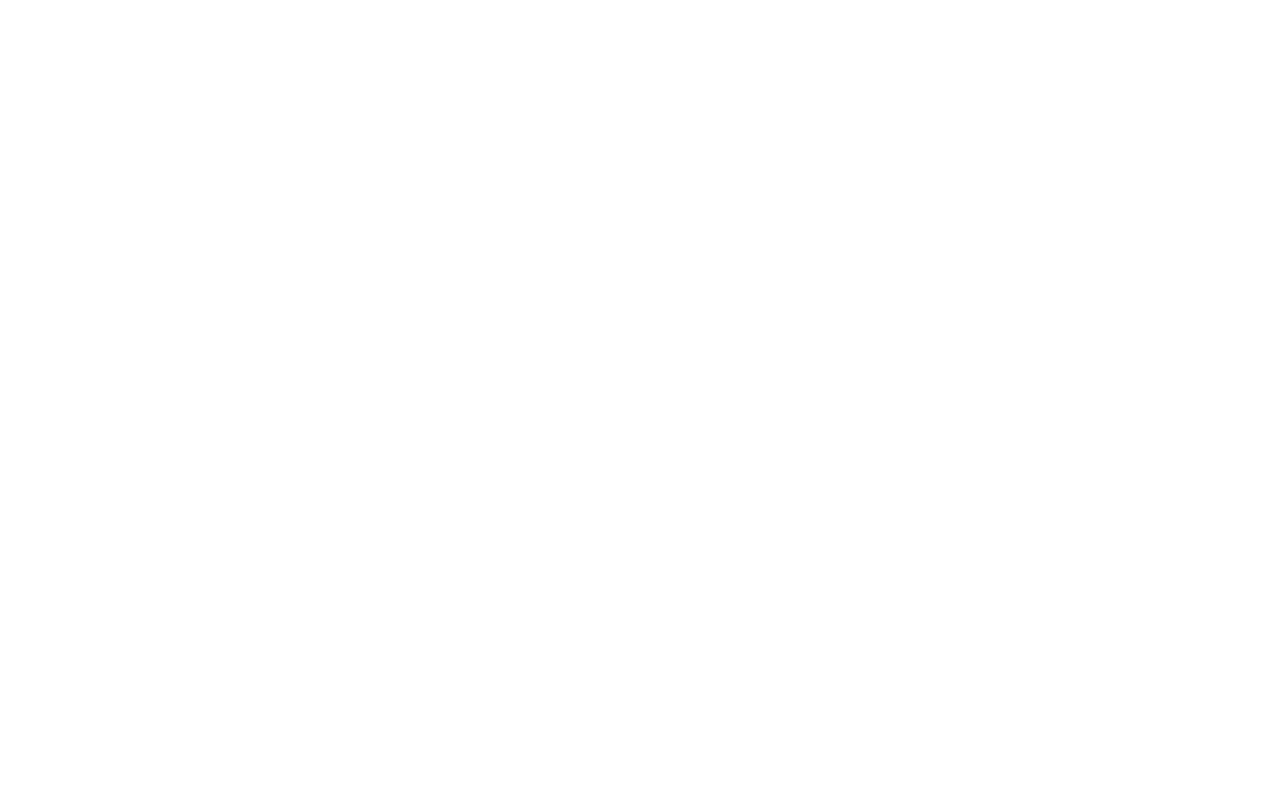
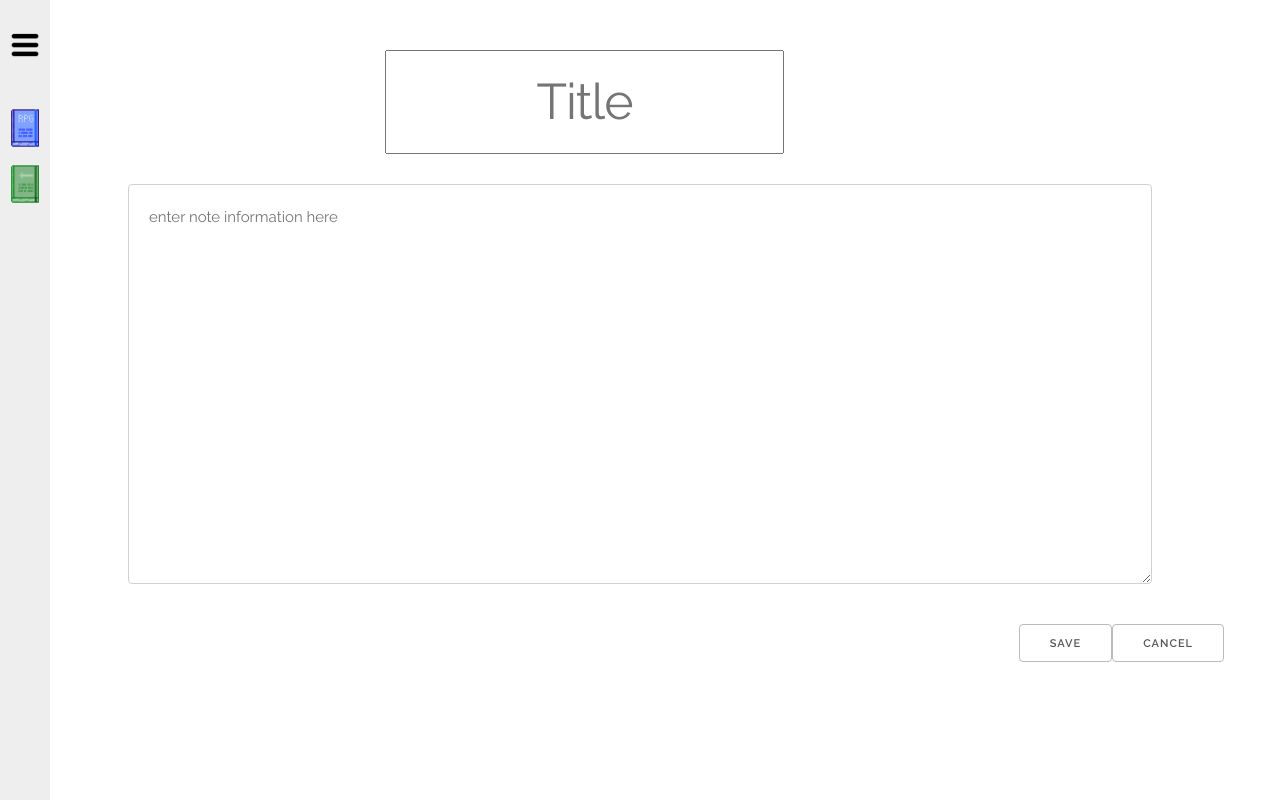
Before and after one commit to ardeng124/RPGJournal, a React (Create React App) app: page /create in a window 1280 px wide. Before the commit this address had no page. Built offline with nearby package versions, Linux system fonts and the light colour scheme.

Commit message:
Delete done front and back end

```diff
--- a/src/App.css
+++ b/src/App.css
@@ -174,11 +174,32 @@
   text-align: center !important;
 }
 .buttonSection {
-  bottom: 10px;
-  top: 90%;
+  top: 72%;
   position: absolute;
-  right: 5rem;
+  left:20rem;
+  width: 80%;
+  margin: auto;
+  margin-top: 48px;
 }
 .buttonSection button {
   margin:5px;
 }
+.editGroup button {
+  float:right;
+}
+.createBtnSection{
+  top: 72%;
+  position: absolute;
+  left:20rem;
+  width: 80%;
+  margin: auto;
+  margin-top: 48px;
+}
+.createBtnSection button {
+  float:right
+}
+.deleteButton {
+  background-color: rgb(240, 150, 150);
+  color: white;
+  /* left: 50rem; */
+}
--- a/src/App.js
+++ b/src/App.js
@@ -14,6 +14,7 @@
 
 import SignupPage from "./screens/SignupPage"
 import EntryPage from "./screens/EntryPage"
+import CreateNotePage from './screens/CreateNotePage';
 
 
 function App() {
@@ -25,6 +26,7 @@
     <Route path="/login" element={<LoginPage />} />
     <Route path="/signup" element={<SignupPage />} />
     <Route path="/journal/:id" element={<EntryPage/>} />
+    <Route path="/create" element={<CreateNotePage />} />
 
     </Routes>
 
--- a/src/AxiosService.js
+++ b/src/AxiosService.js
@@ -93,6 +93,31 @@
         return e.response
     }
 }
+const deleteEntry = async (id) => {
+    try {
+        const response2 = await axios.delete(serverUrl +`api/journal/${id}`, { headers: { "Authorization": `Bearer ${token}` } })
+        if (response2.data.status == 409){
+            return response2
+        }
+        return response2
+    } catch (e) {
+        console.log(e)
+        return e.response
+    }
+}
+const createEntry = async (newEntry) => {
+    try {
+        const response2 = await axios.post(serverUrl +`api/journal/`, newEntry , { headers: { "Authorization": `Bearer ${token}` } })
+        if (response2.data.status == 409){
+            return response2
+        }
+
+        return response2
+    } catch (e) {
+        console.log(e)
+        return e.response
+    }
+}
 
 export default {
     getJournalEntries,
@@ -101,5 +126,7 @@
     register,
     validateUser,
     logout,
-    modifyEntry
+    modifyEntry,
+    createEntry,
+    deleteEntry
 }
--- /dev/null
+++ b/src/screens/CreateNotePage.js
@@ -0,0 +1,67 @@
+import React, { useEffect, useState } from "react";
+import {useNavigate, useParams} from "react-router-dom"
+import AxiosService from "../AxiosService";
+import SideBar from '../components/SideBar';
+
+const CreateNotePage = () => {
+    const navigate = useNavigate()
+    const initialState = {content:'', title:''}
+    const [formInfo, setFormInfo] = useState(initialState)
+
+    const updateField = (event) => {
+        // which input element is this
+        const name = event.target.attributes.name.value
+        if (name === "title") {
+            setFormInfo({...formInfo, title: event.target.value})
+        } else if (name === "content") {
+            setFormInfo({...formInfo, content: event.target.value})
+        }
+    }
+    const saveEdits = (event) => {
+        AxiosService.createEntry(formInfo).then(response => {
+            if(response.status != 201) {
+                window.alert('error creating')
+                //TODO: make a proper way of showing errors
+            } else {
+
+                let id = response.data.id
+                navigate(`/journal/${id}`)
+
+            }
+        })
+    }
+
+    const [shrink, setShrink] = useState(false);
+    return (
+        <section className='EntryPage'>
+        <SideBar shrink={shrink} setShrink={setShrink}></SideBar>
+        <section className={shrink ? `shrink` : `Page`} >
+        <div className='topbar'>
+
+                <div className='row '>
+                    <div className='three columns'>
+                    <p> {AxiosService.getName}</p>
+                    </div>
+                    <div className='five columns centeredTitle '>
+                    <input className="titleInput" name ='title' onChange={updateField} placeholder="Title"></input>
+
+                    </div>
+                </div>
+        </div>
+
+        <section className='MainContent'>
+            <textarea name ='content' onChange={updateField} placeholder="enter note information here"></textarea>
+
+        </section>
+        <div className="createBtnSection">
+        <button className="" onClick={() => navigate('/dashboard')}>Cancel</button>
+        <button className="editBtn" onClick={() => saveEdits()} >Save</button>
+        </div>
+
+
+        </section>
+        </section>
+    )
+}
+
+export default CreateNotePage
--- a/src/screens/Dashboard.js
+++ b/src/screens/Dashboard.js
@@ -63,6 +63,10 @@
                 </table>
 
         </section>
+        <div className="createBtnSection">
+        <button className="editBtn" onClick={() => navigate('/create')} >Create note</button>
+
+        </div>
 
     </section>
         </section>
--- a/src/screens/EntryPage.js
+++ b/src/screens/EntryPage.js
@@ -28,13 +28,24 @@
     }
     const saveEdits = (event) => {
         AxiosService.modifyEntry(formInfo, id).then(response => {
-            if(response.status != 200) {
+            if(response.status != 201) {
                 window.alert('error updating')
                 //TODO: make a proper way of showing errors
 
             } else {
                 setItemDetails(response.data.entryNew)
                 setEditMode(false)
+            }
+        })
+    }
+    const deleteEntry = (event) => {
+        AxiosService.deleteEntry(id).then(response => {
+            if(response.status != 200) {
+                window.alert('error deleting')
+                //TODO: make a proper way of showing errors
+
+            } else {
+                navigate('/dashboard')
             }
         })
     }
@@ -77,9 +88,12 @@
             {editMode ? <textarea name ='content' onChange={updateField} defaultValue={itemDetails.content}></textarea>: <p>{itemDetails.content} </p>}
 
         </section>
-        <div className="buttonSection">
+        <div className="row buttonSection" >
+        <div className="editGroup">
+        {editMode && <button className="" onClick={() => setEditMode(false)}>Cancel</button>}
         {editMode ? <button className="editBtn" onClick={() => saveEdits()} >Save</button> : <button onClick={() => setEditMode(true)} >Edit</button>}
-        {editMode && <button className="" onClick={() => setEditMode(false)}>Cancel</button>}
+        </div>
+        {editMode && <button className="deleteButton" onClick={() => deleteEntry()}> Delete</button>}
         </div>
 
 
```
Also changed, not shown: 2 other files (tests, documents, lock files or other folders).
